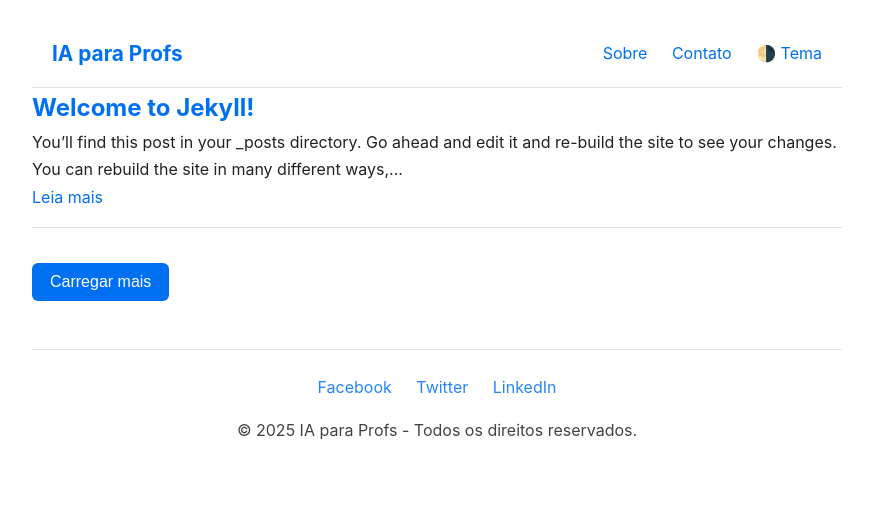
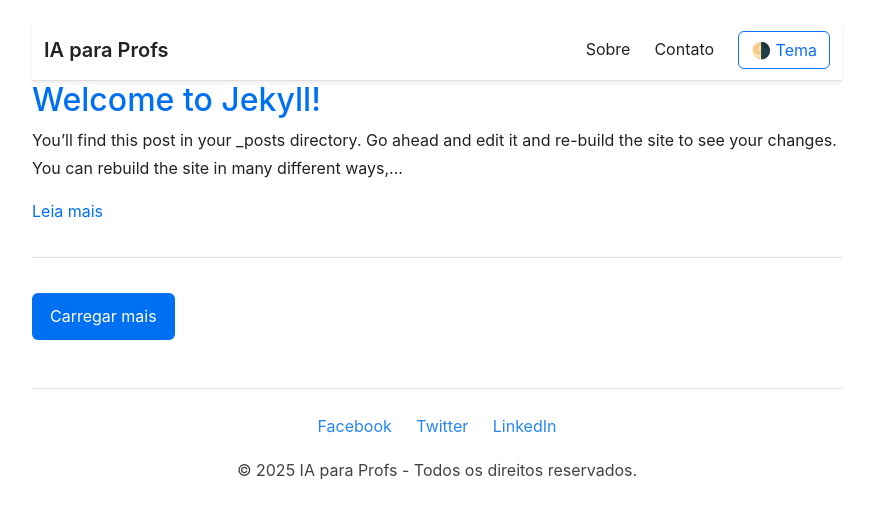
Before and after one commit to iaparaprofs/site, a Jekyll site: the page built from index.markdown, in a window 1280 px wide. Shown: the top 519 px of the page, without its empty margins (203-1076 px from the left). Built offline with Jekyll 4.4.1, drawn with Linux system fonts in a browser that asks for light colours.

Commit message:
Atualiza navbar para Bootstrap

```diff
--- a/_includes/header.html
+++ b/_includes/header.html
@@ -1,33 +1,29 @@
-<header class="site-header">
-  <div class="header-inner">
-    <!-- Lado esquerdo: logo + botão mobile -->
-    <div class="left">
-      <a href="{{ '/' | relative_url }}" class="logo">IA para Profs</a>
-      <span id="menu-toggle" class="menu-btn">☰</span>
+<nav class="navbar navbar-expand-md navbar-light bg-body-tertiary shadow-sm site-header">
+  <div class="container-fluid">
+    <a class="navbar-brand fw-semibold" href="{{ '/' | relative_url }}">IA para Profs</a>
+
+    <button class="navbar-toggler" type="button" data-bs-toggle="collapse" data-bs-target="#navbarSupportedContent"
+      aria-controls="navbarSupportedContent" aria-expanded="false" aria-label="Alternar navegação">
+      <span class="navbar-toggler-icon"></span>
+    </button>
+
+    <div class="collapse navbar-collapse" id="navbarSupportedContent">
+      <div class="navbar-nav ms-auto align-items-md-center gap-md-2">
+        <a class="nav-link" href="{{ '/about' | relative_url }}">Sobre</a>
+        <a class="nav-link" href="{{ '/contact' | relative_url }}">Contato</a>
+        <button id="theme-toggle" class="btn btn-outline-primary ms-md-2" type="button">🌗 Tema</button>
+      </div>
     </div>
-
-    <!-- Lado direito: links -->
-    <nav id="menu" class="nav-links">
-      <a href="{{ '/about' | relative_url }}">Sobre</a>
-      <a href="{{ '/contact' | relative_url }}">Contato</a>
-      <a href="#" id="theme-toggle">🌗 Tema</a>
-    </nav>
   </div>
-</header>
+</nav>
 
 <script>
-  // === MENU MOBILE ===
-  document.getElementById("menu-toggle").onclick = () => {
-    document.getElementById("menu").classList.toggle("mobile-open");
-  };
-
   // === DARK MODE ===
   const body = document.body;
   const savedTheme = localStorage.getItem("theme");
   if (savedTheme) body.setAttribute("data-theme", savedTheme);
 
-  document.getElementById("theme-toggle").onclick = (e) => {
-    e.preventDefault();
+  document.getElementById("theme-toggle").onclick = () => {
     const nextTheme = body.getAttribute("data-theme") === "light" ? "dark" : "light";
     body.setAttribute("data-theme", nextTheme);
     localStorage.setItem("theme", nextTheme);
--- a/assets/main.css
+++ b/assets/main.css
@@ -44,38 +44,38 @@ a:active {
   text-decoration: none !important;
 }
 
-/* ===== HEADER FULL WIDTH ===== */
+/* ===== HEADER ===== */
 .site-header {
   width: 100%;
-  background: var(--bg);
-  border-bottom: 1px solid var(--border);
   position: sticky;
   top: 0;
-  z-index: 99;
+  z-index: 1030;
+  background: var(--bg) !important;
+  border-bottom: 1px solid var(--border);
 }
 
-.header-inner {
-  max-width: 850px;
-  margin: 0 auto;
-  padding: 1rem 20px;
-  display: flex;
-  justify-content: space-between;
-  align-items: center;
+.navbar-brand,
+.navbar-nav .nav-link,
+.navbar-toggler {
+  color: var(--text) !important;
 }
 
-.left {
-  display: flex;
-  align-items: center;
-  gap: 15px;
+.navbar-nav .nav-link:hover,
+.navbar-nav .nav-link:focus {
+  color: var(--link) !important;
 }
 
-.logo { font-weight: bold; font-size: 1.3rem; }
+.navbar-toggler {
+  border-color: var(--border);
+}
 
-/* Menu desktop */
-.nav-links a { margin-left: 20px; white-space: nowrap; }
+.navbar-toggler:focus {
+  box-shadow: 0 0 0 2px var(--border);
+}
 
-/* Botão mobile oculto no desktop */
-.menu-btn { display: none; font-size: 1.6rem; cursor: pointer; }
+#theme-toggle {
+  white-space: nowrap;
+}
 
 /* ===== POSTS ===== */
 .post {
@@ -123,15 +123,3 @@ footer .social-icons a {
 footer .social-icons a:hover {
   text-decoration: underline;
 }
-
-/* ===== MOBILE ===== */
-@media (max-width: 700px) {
-  .menu-btn { display: block; }
-  .nav-links {
-    display: none;
-    flex-direction: column;
-    gap: 10px;
-    margin-top: 1rem;
-  }
-  .nav-links.mobile-open { display: flex; }
-}
```
Also changed, not shown: _layouts/default.html (+12 -0 lines).
